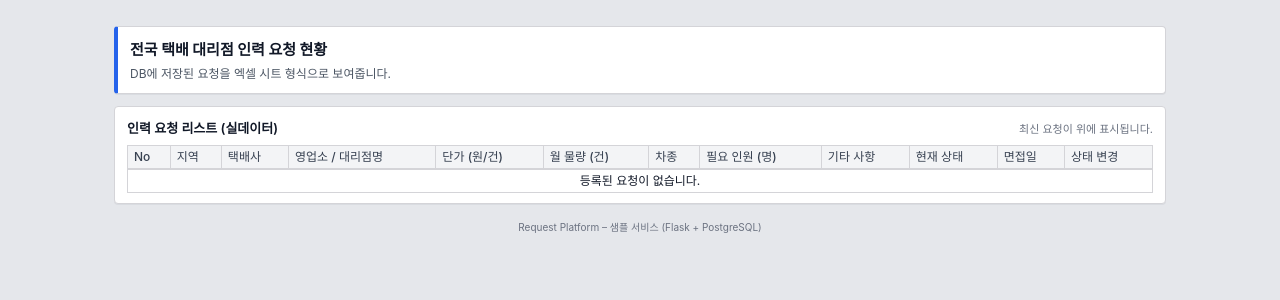
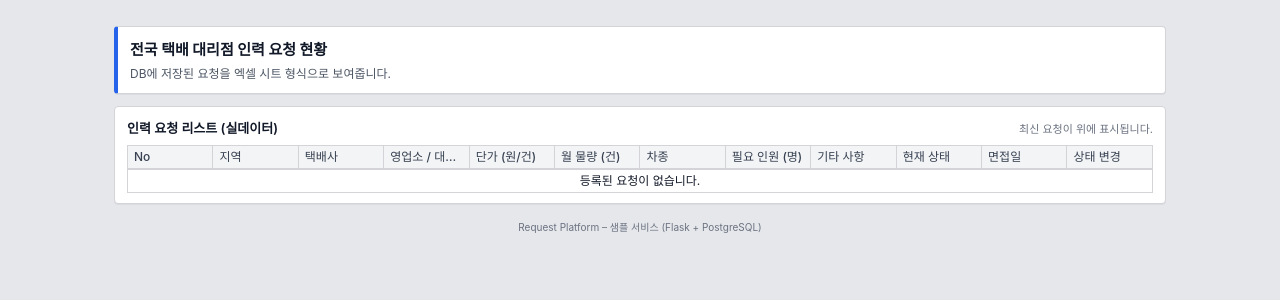
Before and after one commit to sujinchoo/RequestPlatform, a Flask app: page /dashboard in a window 1280 px wide. Shown: the part 44-344 px from the top of the page. Run offline with Flask 3, Linux system fonts and the light colour scheme; the visitor is signed in with stand-in values (Sample User, id 1); data that the repository does not hold is empty.

Commit message:
Update styles.css

```diff
--- a/static/styles.css
+++ b/static/styles.css
@@ -424,3 +424,27 @@ tbody tr:nth-child(even) {
   font-size: 11px;
   height: 26px;
 }
+/* 테이블 전체를 가로 스크롤 */
+.table-wrapper {
+    overflow-x: auto;
+    -webkit-overflow-scrolling: touch;
+}
+
+/* 셀 내부 텍스트 줄바꿈 금지 */
+#request-table td,
+#request-table th {
+    white-space: nowrap;
+    overflow: hidden;
+    text-overflow: ellipsis;
+    max-width: 140px; /* 필요시 개별 조정 */
+}
+
+/* 좁은 화면에서 컬럼 깨짐 방지 */
+#request-table {
+    table-layout: fixed;
+}
+
+/* 연한 노랑 배경 - 오늘 신규 등록 */
+.today-row {
+    background-color: #FFF9C4 !important; /* 연한 파스텔 노랑 */
+}
```
